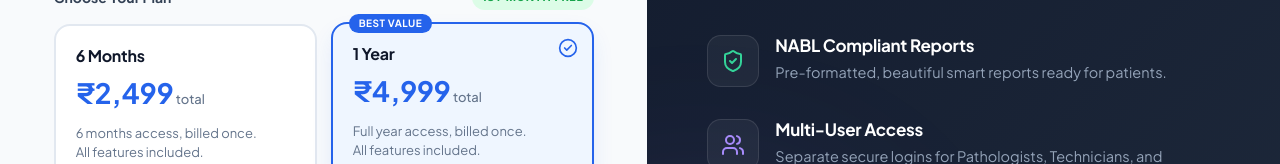
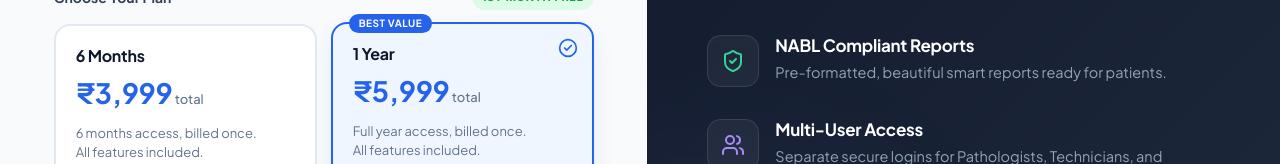
Before and after one commit to cocodestudio/OnePath-Lab-Website, a Next.js app: page /trial in a window 1280 px wide. Shown: the part 689-853 px from the top of the page. Built offline with nearby package versions, Linux system fonts and the light colour scheme; no server answers.

Commit message:
Update subscription plan pricing: 1 Year to 5999 and 6 Months to 3999

```diff
--- a/app/lis-software/layout.tsx
+++ b/app/lis-software/layout.tsx
@@ -67,7 +67,7 @@ export default function LisSoftwareLayout({
     url: 'https://onepathlab.com/lis-software',
     offers: {
       '@type': 'Offer',
-      price: '2499',
+      price: '3999',
       priceCurrency: 'INR',
       availability: 'https://schema.org/InStock',
     },
--- a/app/lis-software/page.tsx
+++ b/app/lis-software/page.tsx
@@ -87,7 +87,7 @@ const comparisonData = [
     { feature: 'Data Stored in India (AWS Mumbai)', onepath: true, offline: false, saas: false },
     { feature: 'Per-Lab Data Isolation', onepath: true, offline: true, saas: false },
     { feature: 'Automatic Software Updates', onepath: true, offline: false, saas: true },
-    { feature: 'Starting Price', onepath: '₹2,499 / 6 months', offline: '₹25,000 one-time', saas: '₹4,999 / year' },
+    { feature: 'Starting Price', onepath: '₹3,999 / 6 months', offline: '₹25,000 one-time', saas: '₹5,999 / year' },
 ]
 
 const testimonials = [
--- a/app/trial/page.tsx
+++ b/app/trial/page.tsx
@@ -257,7 +257,7 @@ export default function SignUp() {
                                             <button type="button" onClick={() => setSelectedPlan('6month')} className={`plan-card ${selectedPlan === '6month' ? 'selected' : ''}`}>
                                                 {selectedPlan === '6month' && <div className="check-icon"><CheckCircle2 size={20} /></div>}
                                                 <h4 className="plan-title">6 Months</h4>
-                                                <div className="plan-price">₹2,499<span style={{ fontSize: 13, fontWeight: 500, color: '#64748b' }}> total</span></div>
+                                                <div className="plan-price">₹3,999<span style={{ fontSize: 13, fontWeight: 500, color: '#64748b' }}> total</span></div>
                                                 <p className="plan-desc">6 months access, billed once.<br />All features included.</p>
                                             </button>
 
@@ -265,7 +265,7 @@ export default function SignUp() {
                                                 {selectedPlan === '1year' && <div className="check-icon"><CheckCircle2 size={20} /></div>}
                                                 <div className="recommended-badge">BEST VALUE</div>
                                                 <h4 className="plan-title">1 Year</h4>
-                                                <div className="plan-price">₹4,999<span style={{ fontSize: 13, fontWeight: 500, color: '#64748b' }}> total</span></div>
+                                                <div className="plan-price">₹5,999<span style={{ fontSize: 13, fontWeight: 500, color: '#64748b' }}> total</span></div>
                                                 <p className="plan-desc">Full year access, billed once.<br />All features included.</p>
                                             </button>
                                         </div>
```
